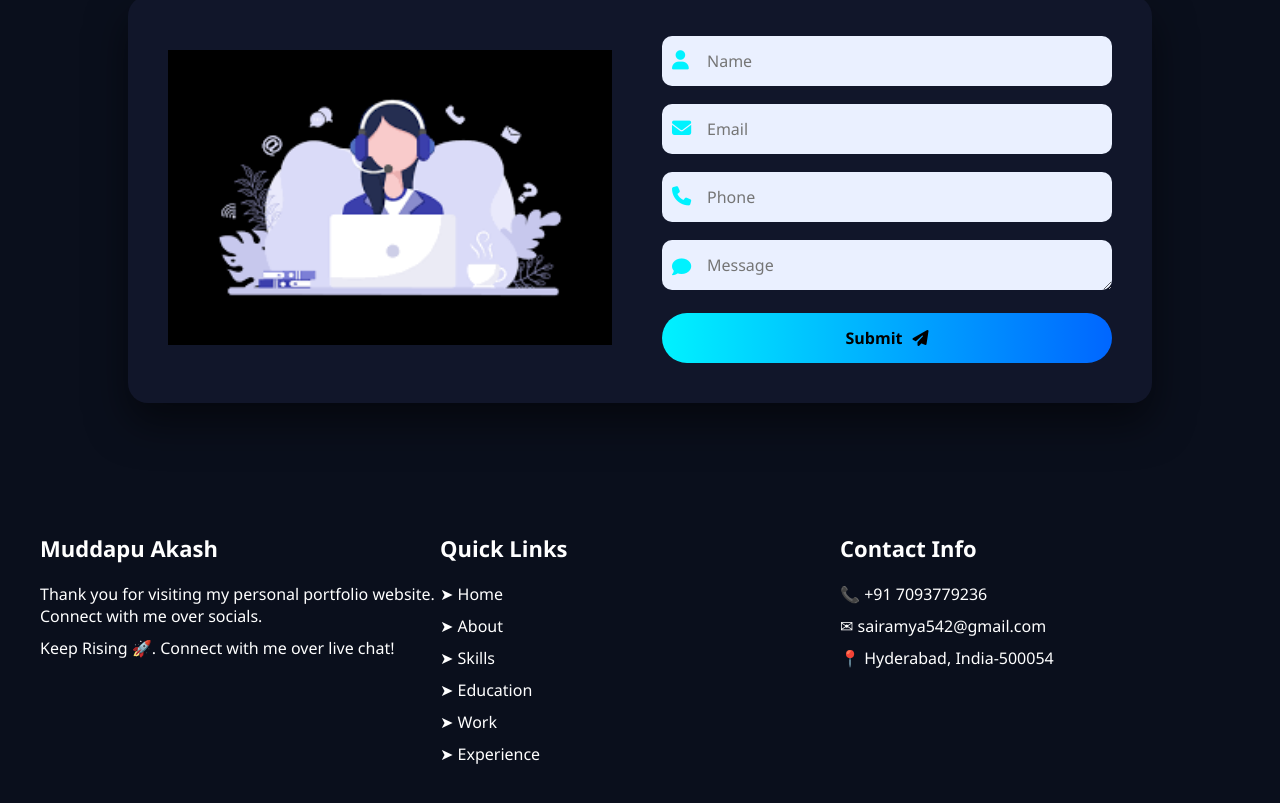
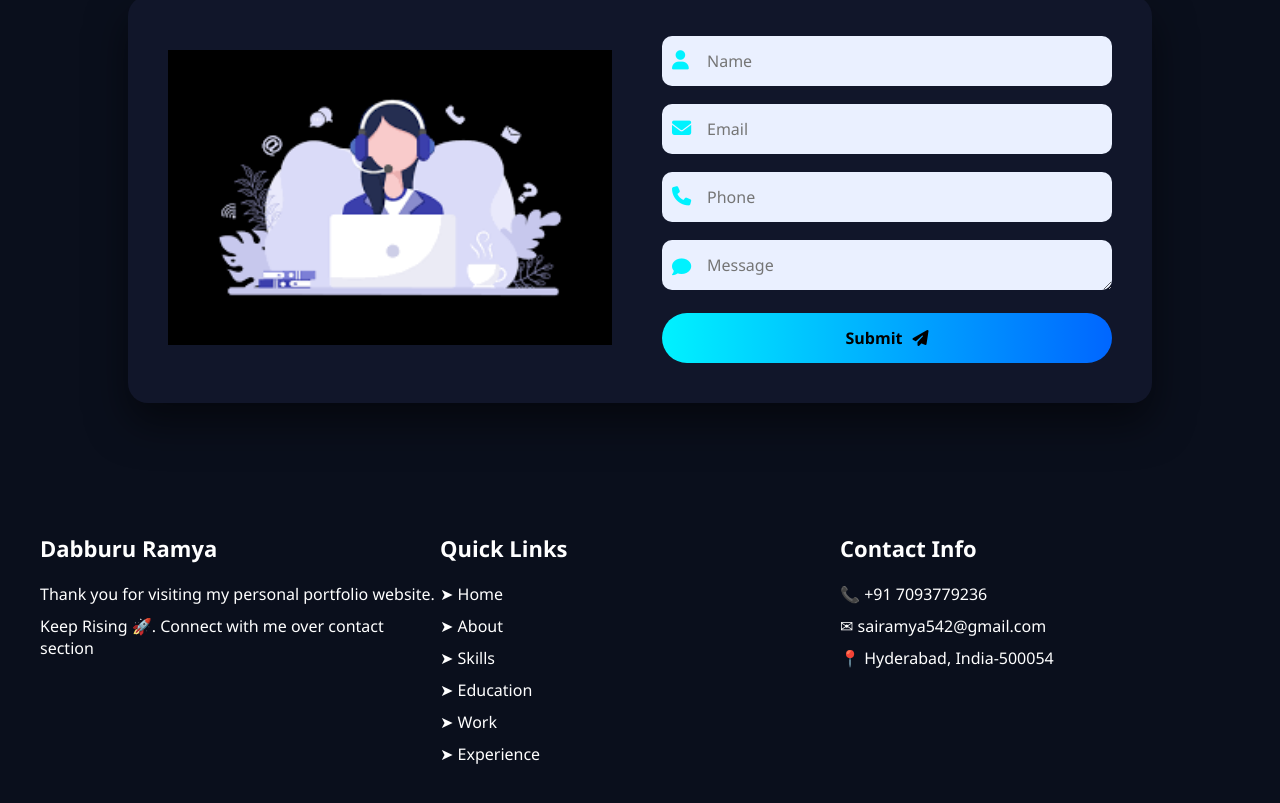
Before and after one commit to Ramya4412/Portfolio, a website: page index.html in a window 1280 px wide. Shown: the part 5699-6502 px from the top of the page. Drawn offline with Linux system fonts and the light colour scheme; no server answers.

Commit message:
index.html File is Updated

```diff
--- a/index.html
+++ b/index.html
@@ -317,9 +317,9 @@
   <div class="footer-container">
     <!-- About Section -->
     <div class="footer-section about">
-      <h2>Muddapu Akash</h2>
-      <p>Thank you for visiting my personal portfolio website. Connect with me over socials.</p>
-      <p>Keep Rising 🚀. Connect with me over live chat!</p>
+      <h2>Dabburu Ramya</h2>
+      <p>Thank you for visiting my personal portfolio website.</p>
+      <p>Keep Rising 🚀. Connect with me over contact section</p>
     </div>
 
     <!-- Quick Links Section -->
```
